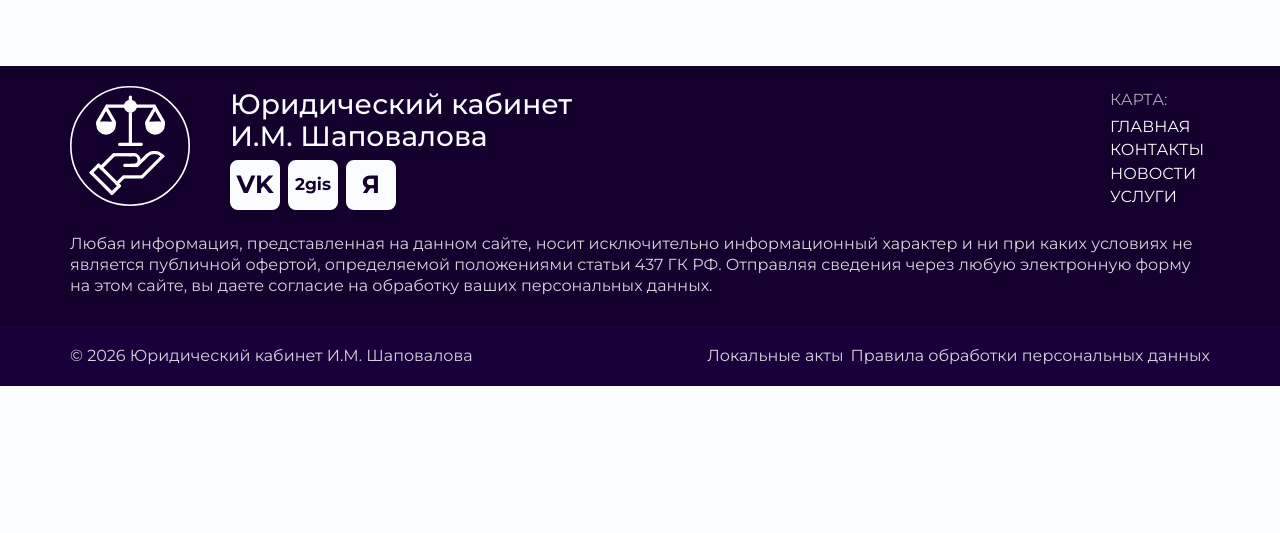
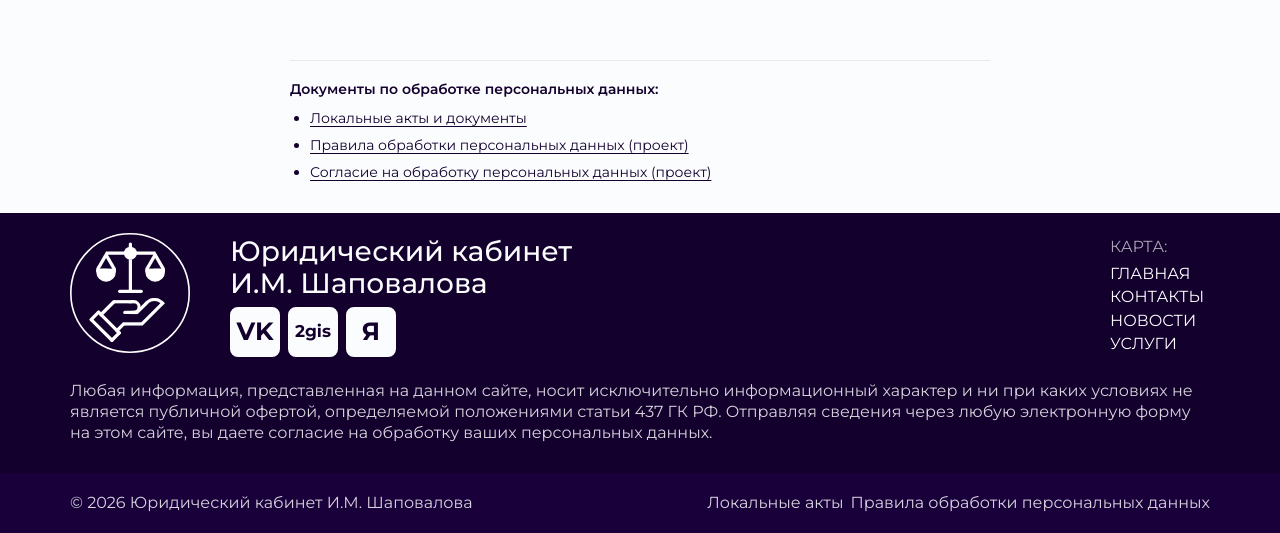
Before and after one commit to neverlaaazy/LOShapovalov, a React (Vite) app: page /request in a window 1280 px wide. Shown: the part 1208-1741 px from the top of the page. Before the commit the page ends 1594 px from the top, so only its background shows below. Built offline with nearby package versions, Linux system fonts and the light colour scheme.

Commit message:
change request page and local acts

```diff
--- a/src/pages/LocalActsPage.jsx
+++ b/src/pages/LocalActsPage.jsx
@@ -16,7 +16,7 @@ function LocalActsPage() {
       </div>
 
       <p>
-        На сайте планируется разместить документы, относящиеся к рассмотрению
+        На сайте размещены проекты документов, относящиеся к рассмотрению
         обращений и обработке персональных данных посетителей.
       </p>
 
@@ -41,7 +41,7 @@ function LocalActsPage() {
         </article>
       </div>
 
-      <h2>Что необходимо сделать до запуска формы</h2>
+      <h2>Что необходимо проверить до приёма заявок</h2>
       <ol>
         <li>
           Указать официальный адрес оператора и домен сайта после его
@@ -52,8 +52,9 @@ function LocalActsPage() {
           доступы к ответам, место хранения и порядок полного удаления заявок.
         </li>
         <li>
-          Подключить отдельный, изначально не отмеченный чекбокс согласия и
-          ссылку на политику; проверить, что без согласия форма не отправляется.
+          Проверить, что в Яндекс Форме есть отдельный изначально не отмеченный
+          обязательный чекбокс согласия и ссылка на политику, а без согласия
+          форма не отправляется.
         </li>
         <li>
           Проверить требования к уведомлению Роскомнадзора, локализации баз,
--- a/src/pages/PersonalDataConsentPage.jsx
+++ b/src/pages/PersonalDataConsentPage.jsx
@@ -10,8 +10,8 @@ function PersonalDataConsentPage() {
         <strong>Требует заполнения и проверки до размещения.</strong> Вставьте
         точный официальный адрес оператора, подтвердите обработчика и настройки
         Яндекс Форм/Почты. Согласие должно быть отдельным от иных подтверждений
-        текстом и не должно быть отмечено заранее. Не подключайте сбор заявок,
-        пока эти сведения не проверены.
+        текстом и не должно быть отмечено заранее. Не принимайте заявки через
+        форму, пока эти сведения не проверены.
       </div>
 
       <p>
@@ -29,9 +29,10 @@ function PersonalDataConsentPage() {
           предоставленных мной персональных данных.
         </p>
         <p>
-          Перечень данных: ФИО, номер телефона, тема и текст обращения; если я
-          укажу их дополнительно — адрес электронной почты и контакт в
-          мессенджере. Цель обработки — принять и рассмотреть моё обращение,
+          Перечень данных: ФИО, номер телефона, выбранная услуга и описание
+          вопроса; если я укажу их дополнительно — адрес электронной почты и
+          ссылку на страницу в социальной сети ВКонтакте. Цель обработки —
+          принять и рассмотреть моё обращение,
           связаться со мной по нему и сообщить о возможности оказания юридической
           помощи.
         </p>
--- a/src/pages/PrivacyPolicyPage.jsx
+++ b/src/pages/PrivacyPolicyPage.jsx
@@ -8,10 +8,10 @@ function PrivacyPolicyPage() {
 
       <div className="legal-draft-notice" role="note">
         <strong>Черновик, не готовый к утверждению.</strong> Не указан
-        официальный адрес ИП; сайт ещё не имеет домена, форма не подключена, а
-        поставщик, место хранения и настройки Яндекс Форм/Почты необходимо
-        проверить. Заполните эти сведения, проверьте фактические процессы и
-        утвердите документ до начала сбора данных.
+        официальный адрес ИП; сайт ещё не имеет домена, а поставщика, место
+        хранения и настройки подключённой Яндекс Формы необходимо проверить.
+        Заполните эти сведения, проверьте фактические процессы и утвердите
+        документ до начала приёма заявок.
       </div>
 
       <p>
@@ -46,8 +46,8 @@ function PrivacyPolicyPage() {
           описания вопроса;
         </li>
         <li>
-          необязательные сведения, если посетитель их укажет: email и контакт
-          в мессенджере;
+          необязательные сведения, если посетитель их укажет: email и ссылку
+          на страницу в социальной сети ВКонтакте;
         </li>
         <li>
           иные сведения, которые посетитель самостоятельно включит в описание
--- a/src/pages/RequestPage.css
+++ b/src/pages/RequestPage.css
@@ -11,3 +11,34 @@
   border: 0;
   background: var(--background-light);
 }
+
+.request-legal-links {
+  margin-top: 24px;
+  padding-top: 18px;
+  border-top: 1px solid var(--border);
+  color: var(--text-dark);
+  font-size: 14px;
+}
+
+.request-legal-links p {
+  margin: 0 0 8px;
+  font-weight: 600;
+}
+
+.request-legal-links ul {
+  display: grid;
+  gap: 6px;
+  margin: 0;
+  padding-left: 20px;
+}
+
+.request-legal-links a {
+  color: var(--text-dark);
+  text-underline-offset: 3px;
+}
+
+.request-legal-links a:focus-visible {
+  border-radius: 2px;
+  outline: 2px solid var(--accent-dark);
+  outline-offset: 3px;
+}
--- a/src/pages/RequestPage.jsx
+++ b/src/pages/RequestPage.jsx
@@ -1,3 +1,4 @@
+import { Link } from 'react-router-dom'
 import './RequestPage.css'
 
 function RequestPage() {
@@ -12,6 +13,24 @@ function RequestPage() {
         title="Форма заявки"
         loading="lazy"
       />
+      <nav className="request-legal-links" aria-label="Документы по обработке данных">
+        <p>Документы по обработке персональных данных:</p>
+        <ul>
+          <li>
+            <Link to="/local-acts">Локальные акты и документы</Link>
+          </li>
+          <li>
+            <Link to="/privacy-policy">
+              Правила обработки персональных данных (проект)
+            </Link>
+          </li>
+          <li>
+            <Link to="/personal-data-consent">
+              Согласие на обработку персональных данных (проект)
+            </Link>
+          </li>
+        </ul>
+      </nav>
     </section>
   )
 }
```
Also changed, not shown: 1 other file (tests, documents, lock files or other folders).
